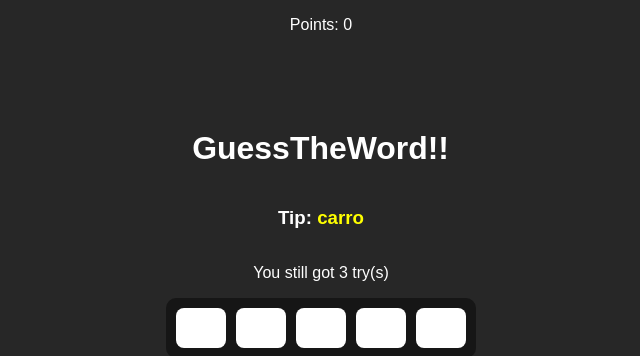
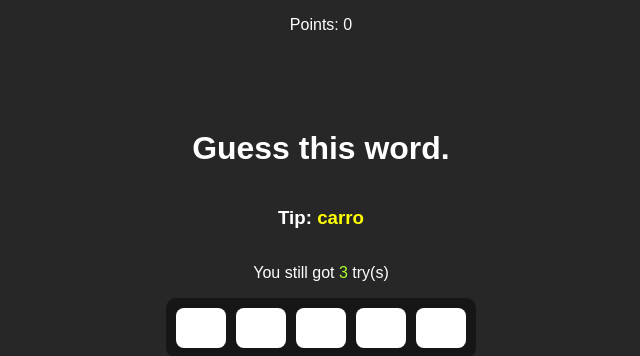
Before and after one commit to murillodominguez/GuessTheWord, a React (Create React App) app: page / in a window 1280 px wide. Both pictures are taken after a click on the button "Start". Shown: the top 356 px of the page, without its empty margins (319-959 px from the left). Built offline with nearby package versions, Linux system fonts and the light colour scheme; a web font is replaced by a local one.

Commit message:
random game message as per every word and adding different color for guess counter

```diff
--- a/src/App.jsx
+++ b/src/App.jsx
@@ -2,7 +2,7 @@ import './App.css';
 
 import { useCallback, useEffect, useState } from 'react';
 
-import { words as wordList } from "./data/words.js";
+import { words as wordList, playMsgList } from "./data/words.js";
 
 import StartScreen from './components/StartScreen.jsx';
 import Game from './components/Game.jsx';
@@ -17,7 +17,7 @@ const stages = [
 function App() {
   const [gameStage, setGameStage] = useState(stages[0].name)
   const [words] = useState(wordList);
-
+  const [playMsg, setPlayMsg] = useState("");
   const [pickedWord, setPickedWord] = useState("");
   const [pickedCategory, setPickedCategory] = useState("");
   const [letters, setLetters] = useState([]);
@@ -40,7 +40,7 @@ function App() {
   }, [words]);
 
   const startGame = useCallback(() => {
-
+    setPlayMsg(playMsgList[Math.floor(Math.random() * playMsgList.length)])
     clearLettersStates();
 
     const category = pickCategory();
@@ -109,7 +109,7 @@ function App() {
   return (
     <div className="App">
       {gameStage === 'start' && <StartScreen startGame={startGame} />}
-      {gameStage === 'game' && <Game verifyLetter={verifyLetter} category={pickedCategory} word={pickedWord} letters={letters} lettersFound={lettersFound} wrongLetters={wrongLetters} guesses={guesses} score={score} />}
+      {gameStage === 'game' && <Game verifyLetter={verifyLetter} playMsg={playMsg} category={pickedCategory} word={pickedWord} letters={letters} lettersFound={lettersFound} wrongLetters={wrongLetters} guesses={guesses} score={score} />}
       {gameStage === 'end' && <GameOver retry={retry} score={score} />}
     </div>
   );
--- a/src/components/Game.jsx
+++ b/src/components/Game.jsx
@@ -1,10 +1,14 @@
 import styles from "./styles/Game.module.css";
 import { useState, useRef } from 'react';
 
-const playMsgList = ["C'mon, guess!", "Try your best to guess this word!", "This one is for you, take your time!", "Guess this word.", "GuessTheWord!!"]
-
+const guessesStates = {
+  1: ["red", "20pt"],
+  2: ["yellow", "15pt"],
+  3: ["greenyellow", "12pt"]
+}
 const Game = ({
   verifyLetter,
+  playMsg,
   category,
   word,
   letters,
@@ -14,7 +18,6 @@ const Game = ({
   score
 }) => {
 
-  const [playMsg] = useState(playMsgList[Math.floor(Math.random() * 5)]);
   const [letter, setLetter] = useState("");
   const letterInputRef = useRef(null);
 
@@ -36,7 +39,7 @@ const Game = ({
       <h3 className={styles.tip}>
         Tip: <span style={{color: "yellow"}}>{category}</span>
       </h3>
-      <p>You still got {guesses} try(s)</p>
+      <p>You still got <span style={ guesses !== 0 ? {color: guessesStates[guesses][0], fontSize: guessesStates[guesses][1]} : null}>{guesses}</span> try(s)</p>
       <div className={styles.wordContainer}>
         {letters.map((letter, i) => lettersFound.includes(letter) ? <span key={i} className={styles.letter}>{letter}</span> : <span key={i} className={styles.letter}></span>)}
       </div>
--- a/src/components/GameOver.jsx
+++ b/src/components/GameOver.jsx
@@ -7,6 +7,7 @@ const Button = ({ handleClick }) => {
 }
 
 const GameOver = ({ retry, score }) => {
+
   return (
     <div className="gameOverContainer">
       <h1 className={styles.gameOver}>Game Over!</h1>
--- a/src/data/words.js
+++ b/src/data/words.js
@@ -6,3 +6,5 @@ export const words = {
   computador: ["Mouse", "Teclado", "Monitor"],
   esporte: ["Futebol", "Voleibol", "Badminton", "Marcação", "Bola"]
 }
+
+export const playMsgList = ["C'mon, guess!", "Try your best to guess this word!", "This one is for you, take your time!", "Guess this word.", "GuessTheWord!!"]
```
Also changed, not shown: src/components/styles/Game.module.css (line endings or trailing spaces).
